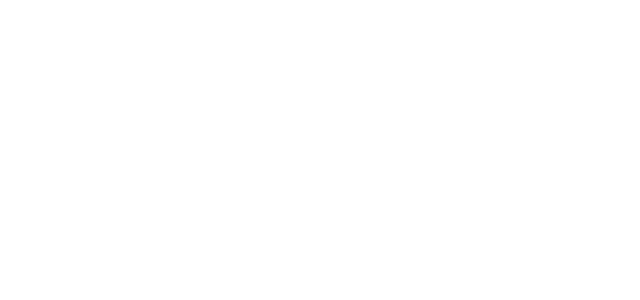
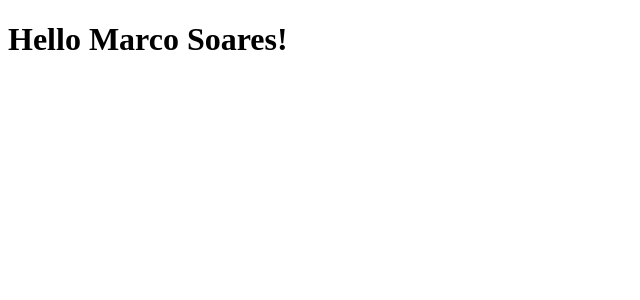
Before and after one commit to Sengeki1/react_, a React (Create React App) app in the folder props/: page / in a window 1280 px wide. Shown: the top 300 px of the page, without its empty margins (0-640 px from the left). Built offline with nearby package versions, Linux system fonts and the light colour scheme.

Commit message:
introduction to props

```diff
--- a/props/src/App.js
+++ b/props/src/App.js
@@ -1,10 +1,10 @@
 import './App.css';
 
 function App() {
+  const firstName = "Marco"
+  const lastName = "Soares"
   return (
-    <div className="App">
-
-    </div>
+    <h1>Hello {firstName} {lastName}!</h1>
   );
 }
 
```
